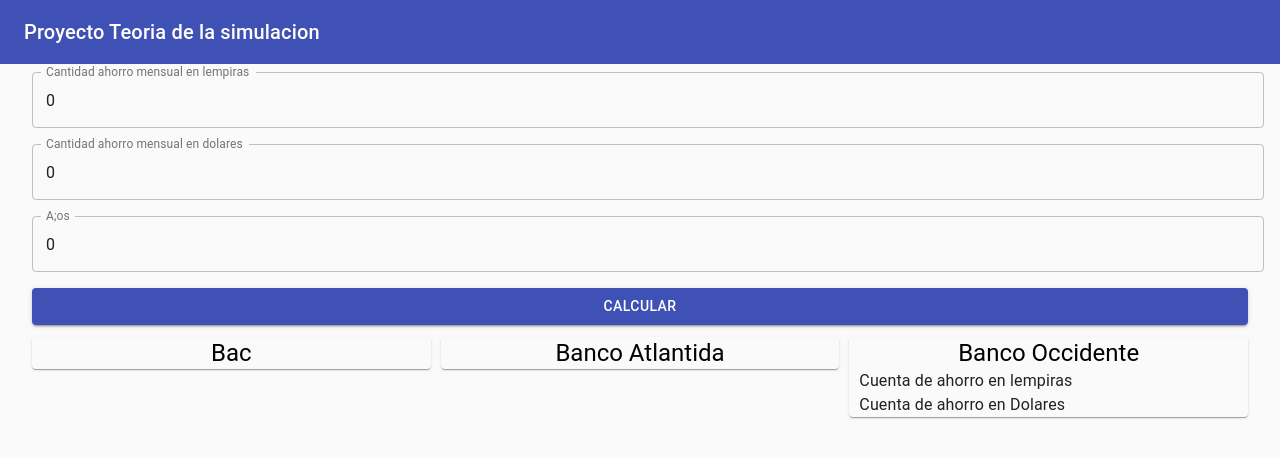
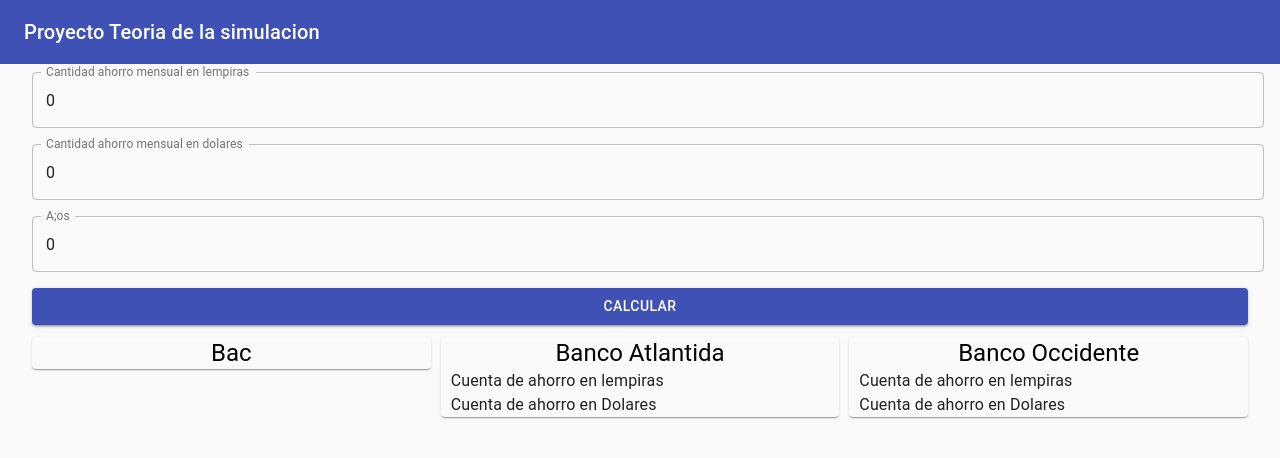
Before and after one commit to Hectorlobo10000/proyecto-simulacion, a React (Create React App) app: page / in a window 1280 px wide. Shown: the top 458 px of the page. Built offline with nearby package versions, Linux system fonts and the light colour scheme.

Commit message:
Add Banco Atlantida

```diff
--- a/src/components/HeaderWithContainer.js
+++ b/src/components/HeaderWithContainer.js
@@ -76,8 +76,18 @@
     saveMonth: 0,
     saveMonthD: 0,
     years: 0,
-    futuresL: [],
-    futuresD: [],
+    occidente: {
+      futuresL: [],
+      futuresD: [],
+    },
+    atlantida: {
+      futuresL: [],
+      futuresD: [],
+    },
+    bac: {
+      futuresL: [],
+      futuresD: [],
+    }
   });
 
   const handlerSaveMonth = event => {
@@ -109,8 +119,7 @@
     return addSaveMonth;
   }
 
-
-  const calculator = () => {
+  const bankOccidente = () => {
     var future = [];
     var addSaveMonth = state.saveMonth; //ahorro por mes, entrada del usuario
     var saveMonthInitial =  state.saveMonth;
@@ -204,8 +213,173 @@
 
       }
     }
-    setState({ ...state, futuresL: future, futuresD: futureD });
-    //setState({ ...state, futuresD: futureD });
+
+    return {
+      future,
+      futureD
+    }
+  }
+
+  const bankAtlantida = () => {
+    var future = [];
+    var addSaveMonth = state.saveMonth; //ahorro por mes, entrada del usuario
+    var saveMonthInitial =  state.saveMonth;
+
+    for (var i = 1; i <= state.years; i ++) { //numero de anos del ahorro
+      if (saveMonthInitial >= 5000 && saveMonthInitial <= 10000) {
+
+        const aSM = math(addSaveMonth, saveMonthInitial, i, 0.0025);
+        addSaveMonth = aSM;
+        future.push(aSM);
+
+      } else if (saveMonthInitial >= 10000.01 && saveMonthInitial <= 50000) {
+
+        const aSM = math(addSaveMonth, saveMonthInitial, i, 0.0375);
+        addSaveMonth = aSM;
+        future.push(aSM);
+
+      } else if (saveMonthInitial >= 50000.01 && saveMonthInitial <= 100000) {
+
+        const aSM = math(addSaveMonth, saveMonthInitial, i, 0.045);
+        addSaveMonth = aSM;
+        future.push(aSM);
+
+      } else if (saveMonthInitial >= 100000.01 && saveMonthInitial <= 500000) {
+
+        const aSM = math(addSaveMonth, saveMonthInitial, i, 0.05);
+        addSaveMonth = aSM;
+        future.push(aSM);
+
+      } else if (saveMonthInitial >= 500000.01 && saveMonthInitial <= 1000000) {
+
+        const aSM = math(addSaveMonth, saveMonthInitial, i, 0.06);
+        addSaveMonth = aSM;
+        future.push(aSM);
+
+      } else if (saveMonthInitial >= 1000000.01) {
+
+        const aSM = math(addSaveMonth, saveMonthInitial, i, 0.07);
+        addSaveMonth = aSM;
+        future.push(aSM);
+
+      }
+    }
+
+    var futureD = [];
+    var addSaveMonthD = state.saveMonthD;
+    var saveMonthInitialD =  state.saveMonthD;
+
+    for (var j = 1; j <= state.years; j++) { //numero de anos del ahorro
+      if (saveMonthInitialD >= 5000 && saveMonthInitialD <= 15000) {
+
+        const aSM = math(addSaveMonthD, saveMonthInitialD, j, 0.005);
+        addSaveMonthD = aSM;
+        futureD.push(aSM);
+
+      } else if (saveMonthInitialD >= 15000.01 && saveMonthInitialD <= 50000) {
+
+        const aSM = math(addSaveMonthD, saveMonthInitialD, j, 0.01);
+        addSaveMonthD = aSM;
+        futureD.push(aSM);
+
+      } else if (saveMonthInitialD >= 50000.01) {
+
+        const aSM = math(addSaveMonthD, saveMonthInitialD, j, 0.015);
+        addSaveMonthD = aSM;
+        futureD.push(aSM);
+
+      }
+    }
+    return {
+      future,
+      futureD
+    }
+  }
+
+  const bankBac = () => {
+    var future = [];
+    var addSaveMonth = state.saveMonth; //ahorro por mes, entrada del usuario
+    var saveMonthInitial =  state.saveMonth;
+
+    for (var i = 1; i <= state.years; i ++) { //numero de anos del ahorro
+      if (saveMonthInitial >= 5000 && saveMonthInitial <= 10000) {
+
+        const aSM = math(addSaveMonth, saveMonthInitial, i, 0.0025);
+        addSaveMonth = aSM;
+        future.push(aSM);
+
+      } else if (saveMonthInitial >= 10000.01 && saveMonthInitial <= 50000) {
+
+        const aSM = math(addSaveMonth, saveMonthInitial, i, 0.0375);
+        addSaveMonth = aSM;
+        future.push(aSM);
+
+      } else if (saveMonthInitial >= 50000.01 && saveMonthInitial <= 100000) {
+
+        const aSM = math(addSaveMonth, saveMonthInitial, i, 0.045);
+        addSaveMonth = aSM;
+        future.push(aSM);
+
+      } else if (saveMonthInitial >= 100000.01 && saveMonthInitial <= 500000) {
+
+        const aSM = math(addSaveMonth, saveMonthInitial, i, 0.05);
+        addSaveMonth = aSM;
+        future.push(aSM);
+
+      } else if (saveMonthInitial >= 500000.01 && saveMonthInitial <= 1000000) {
+
+        const aSM = math(addSaveMonth, saveMonthInitial, i, 0.06);
+        addSaveMonth = aSM;
+        future.push(aSM);
+
+      } else if (saveMonthInitial >= 1000000.01) {
+
+        const aSM = math(addSaveMonth, saveMonthInitial, i, 0.07);
+        addSaveMonth = aSM;
+        future.push(aSM);
+
+      }
+    }
+
+    var futureD = [];
+    var addSaveMonthD = state.saveMonthD;
+    var saveMonthInitialD =  state.saveMonthD;
+
+    for (var j = 1; j <= state.years; j++) { //numero de anos del ahorro
+      if (saveMonthInitialD >= 5000 && saveMonthInitialD <= 15000) {
+
+        const aSM = math(addSaveMonthD, saveMonthInitialD, j, 0.005);
+        addSaveMonthD = aSM;
+        futureD.push(aSM);
+
+      } else if (saveMonthInitialD >= 15000.01 && saveMonthInitialD <= 50000) {
+
+        const aSM = math(addSaveMonthD, saveMonthInitialD, j, 0.01);
+        addSaveMonthD = aSM;
+        futureD.push(aSM);
+
+      } else if (saveMonthInitialD >= 50000.01) {
+
+        const aSM = math(addSaveMonthD, saveMonthInitialD, j, 0.015);
+        addSaveMonthD = aSM;
+        futureD.push(aSM);
+
+      }
+    }
+    return {
+      future,
+      futureD
+    }
+  }
+
+  const calculator = () => {
+    const atlantida = bankAtlantida();
+    const occidente = bankOccidente();
+    setState({
+      ...state,
+      occidente: {  futuresL: occidente.future, futuresD: occidente.futureD },
+      atlantida: { futuresL: atlantida.future, futuresD: atlantida.futureD }
+    });
   }
 
   return (
@@ -268,6 +442,18 @@
               <Grid item xs={4}>
                 <Paper className={classes.paper}>
                   <Typography variant="h5" align="center" className={classes.title}>Banco Atlantida</Typography>
+                  <Typography variant="body1" align="left">Cuenta de ahorro en lempiras</Typography>
+                  {
+                    state.atlantida.futuresL.map((value, index) => (
+                      <Typography key={value} variant="body2" align="left">{index + 1}. Interes mas ahorro mensual: {String(value)} LPS.</Typography>
+                    ))
+                  }
+                  <Typography variant="body1" align="left">Cuenta de ahorro en Dolares</Typography>
+                  {
+                    state.atlantida.futuresD.map((value, index) => (
+                      <Typography key={value} variant="body2" align="left">{index + 1}. Interes mas ahorro mensual: {String(value)} USD.</Typography>
+                    ))
+                  }
                 </Paper>
               </Grid>
               <Grid item xs={4}>
@@ -275,13 +461,13 @@
                   <Typography variant="h5" align="center" className={classes.title}>Banco Occidente</Typography>
                   <Typography variant="body1" align="left">Cuenta de ahorro en lempiras</Typography>
                   {
-                    state.futuresL.map((value, index) => (
+                    state.occidente.futuresL.map((value, index) => (
                       <Typography key={value} variant="body2" align="left">{index + 1}. Interes mas ahorro mensual: {String(value)} LPS.</Typography>
                     ))
                   }
                   <Typography variant="body1" align="left">Cuenta de ahorro en Dolares</Typography>
                   {
-                    state.futuresD.map((value, index) => (
+                    state.occidente.futuresD.map((value, index) => (
                       <Typography key={value} variant="body2" align="left">{index + 1}. Interes mas ahorro mensual: {String(value)} USD.</Typography>
                     ))
                   }
```
